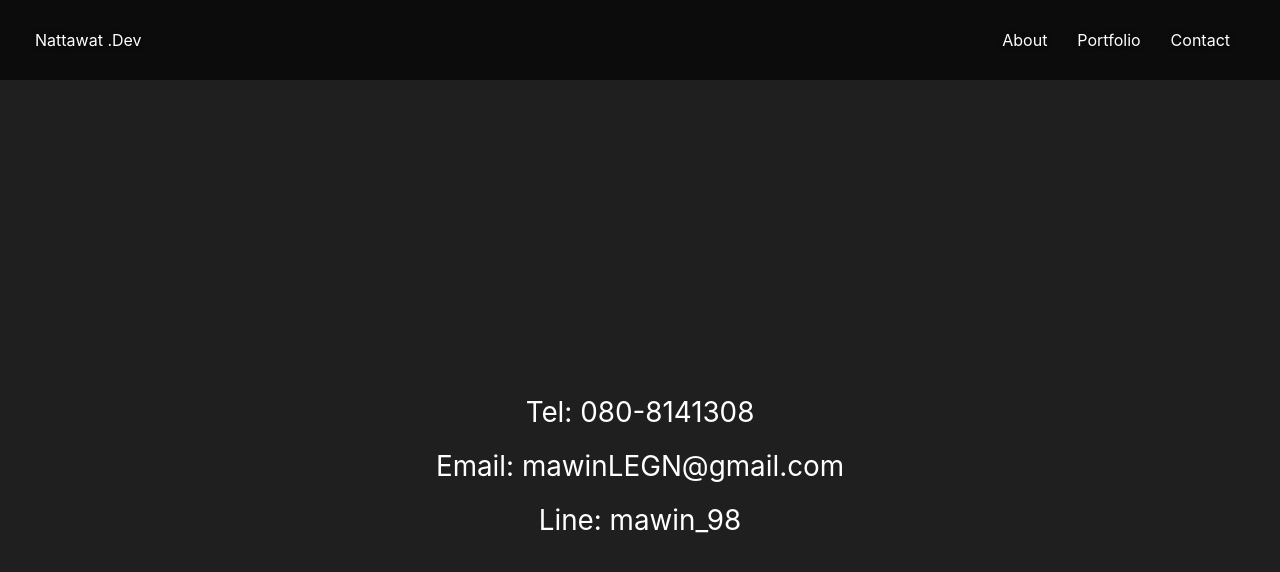
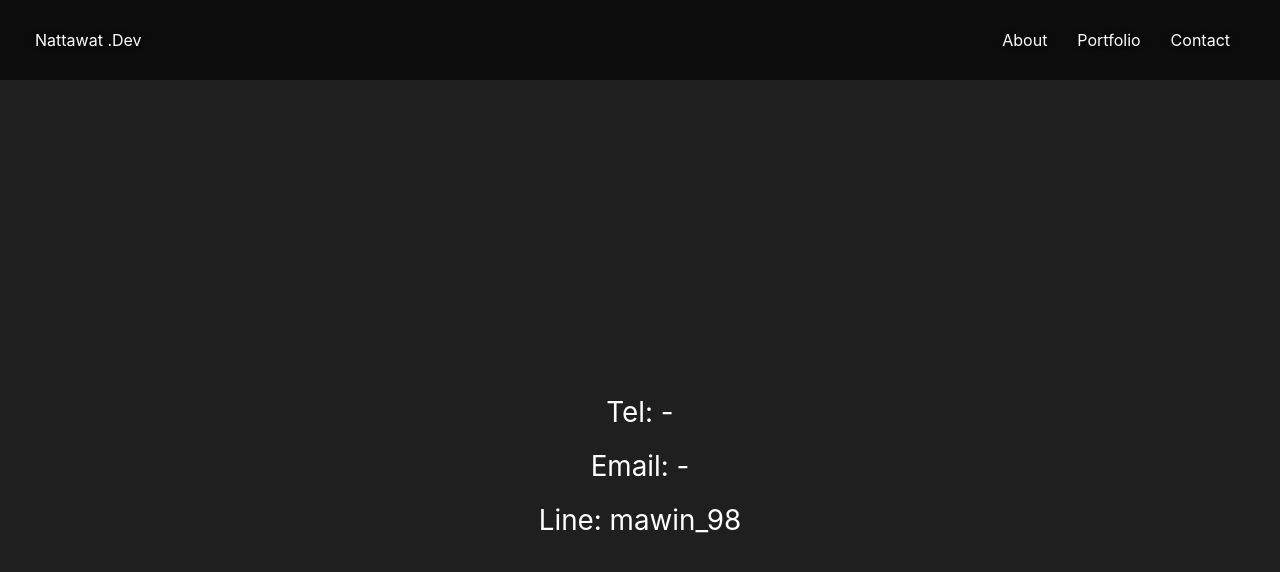
Before and after one commit to mawinClone/MyPortfolio, a React (Create React App) app: page /contact in a window 1280 px wide. Shown: the top 572 px of the page. Built offline with nearby package versions, Linux system fonts and the light colour scheme.

Commit message:
Change hide contract info

```diff
--- a/src/pages/contact/Contact.js
+++ b/src/pages/contact/Contact.js
@@ -4,8 +4,10 @@ import "./Contact.css";
 const Contact = () => {
   return (
     <div className="Contact">
-      <p>Tel: 080-8141308</p>
-      <p>Email: mawinLEGN@gmail.com</p>
+      {/* <p>Tel: 080-8141308</p> */}
+      <p>Tel: -</p>
+      {/* <p>Email: mawinLEGN@gmail.com</p> */}
+      <p>Email: -</p>
       <p>Line: mawin_98</p>
     </div>
   );
```
